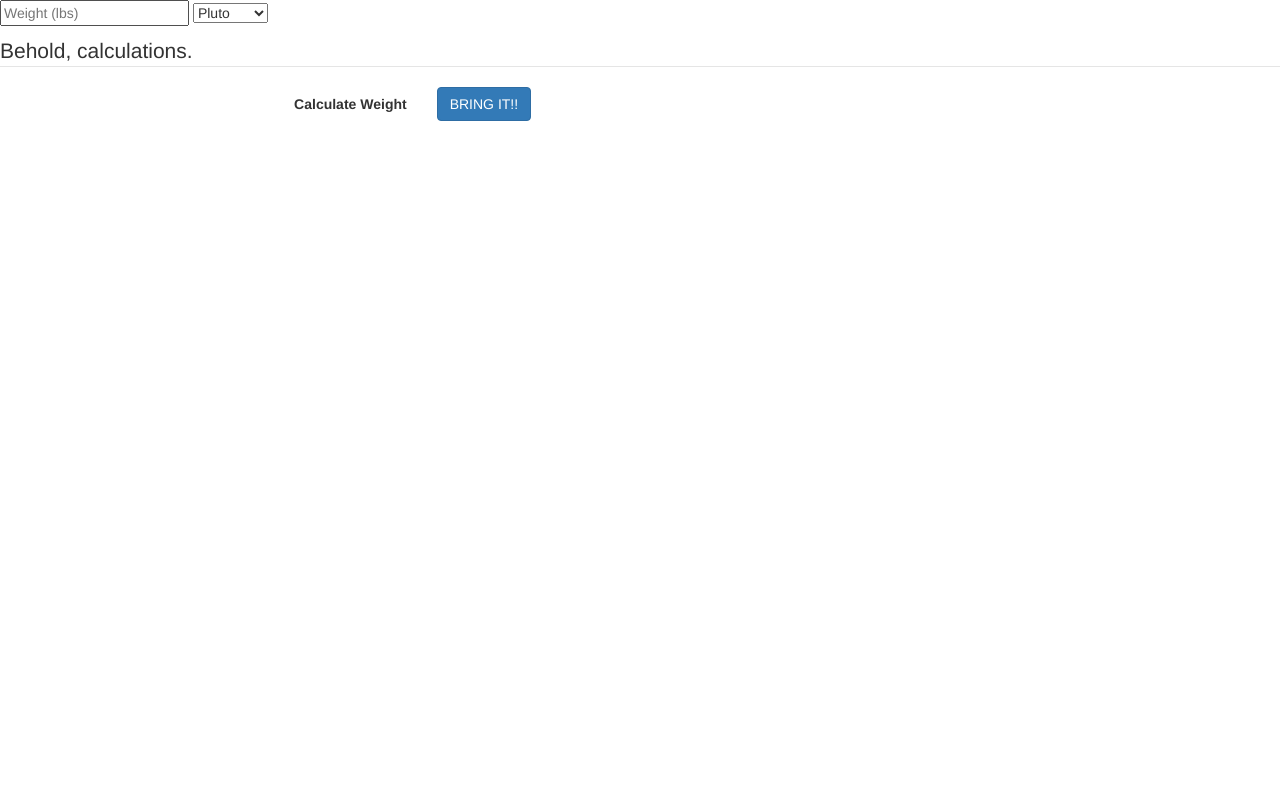
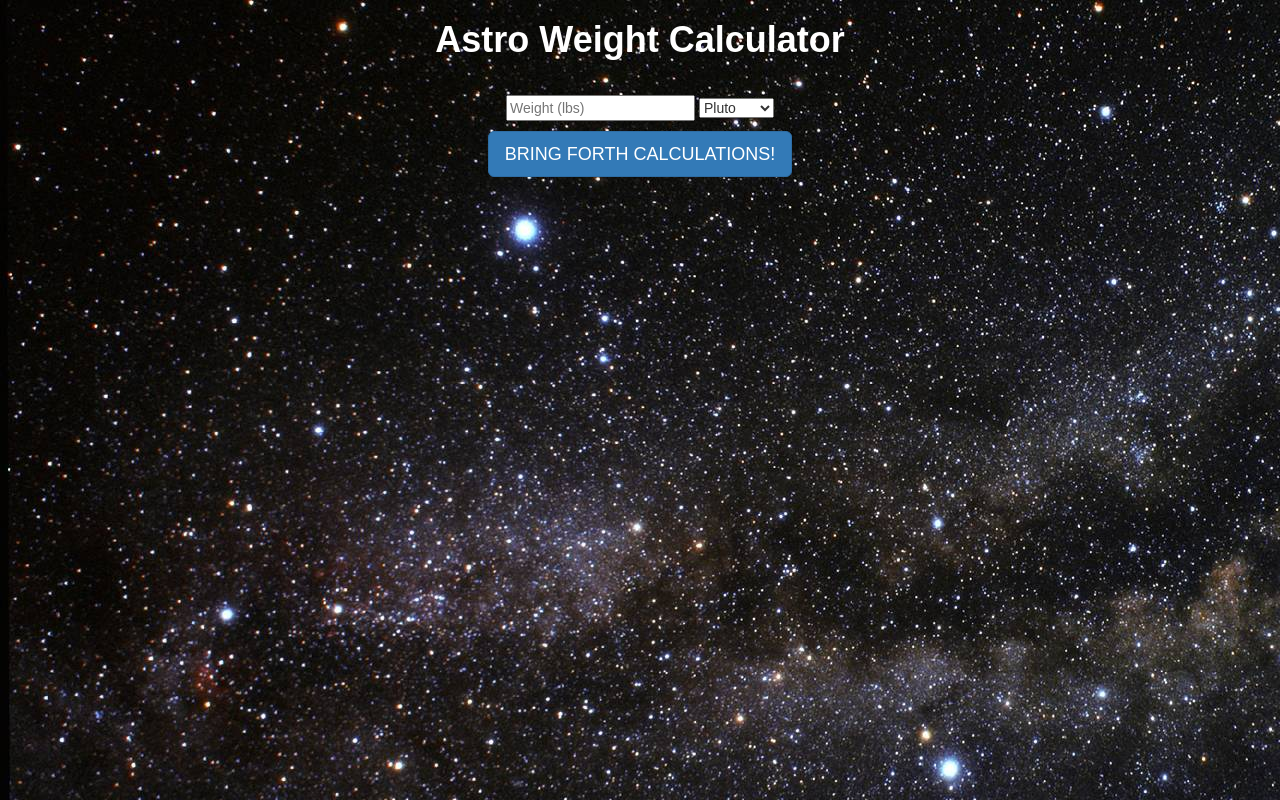
Before and after one commit to jasonvandewarker/astroweight, a website: page index.html in a window 1280 px wide. Drawn offline with nearby package versions, Linux system fonts and the light colour scheme; a web font is replaced by a local one.

Commit message:
Custom CSS added.

```diff
--- a/index.html
+++ b/index.html
@@ -1,34 +1,42 @@
 <!DOCTYPE html>
 <html>
+
 <head>
   <meta charset="utf-8">
   <link rel="stylesheet" href="https://maxcdn.bootstrapcdn.com/bootstrap/3.3.7/css/bootstrap.min.css" integrity="sha384-BVYiiSIFeK1dGmJRAkycuHAHRg32OmUcww7on3RYdg4Va+PmSTsz/K68vbdEjh4u" crossorigin="anonymous">
+  <link rel="stylesheet" href="styles.css">
+  <link href="https://fonts.googleapis.com/css?family=Palanquin+Dark" rel="stylesheet">
 
   <title>Astro Weight Calculator</title>
 </head>
+
 <body>
+  <h1>Astro Weight Calculator</h1>
   <!-- Write your markup here -->
+
   <input id="userWeight" type="text" placeholder="Weight (lbs)" />
   <select id="planets"></select>
   <p id="output"></p>
-    <form class="form-horizontal">
-<fieldset>
+
+
+
 
   <!-- Button -->
   <div class="form-group">
-  <label class="col-md-4 control-label" for="singlebutton">Calculate Weight</label>
+    <label class="col-md-4 control-label" for="singlebutton"></label>
     <div class="col-md-4">
-    <button id="singlebutton" class="btn btn-primary" type="submit">BRING IT!!</button>
+      <button id="singlebutton" class="btn btn-primary btn-lg" type="button">BRING FORTH CALCULATIONS!</button>
     </div>
   </div>
-<!-- Form Name -->
-<legend>Behold, calculations.</legend>
 
 
-</fieldset>
+
+
+  <form class="form-inline">
   </form>
 
-    <!-- Don't forget to add your <script> tag here -->
+
   <script type="text/javascript" src="main.js"></script>
 </body>
+
 </html>
--- a/main.js
+++ b/main.js
@@ -1,3 +1,6 @@
+//This array is the data for the projects, containing
+//a planet and the gravity relative to Earth.
+
 var planets = [
   ['Pluto', 0.06],
   ['Neptune', 1.148],
@@ -12,24 +15,32 @@ var planets = [
   ['Sun', 27.9]
 ];
 
-
+//This block sets up the drop down menu.
 var sel = document.getElementById('planets');
-for(var i = 0; i < planets.length; i++) {
-    var option = document.createElement('option');
-    option.innerHTML = planets[i][0];
-    option.value = planets[i][1];
-    sel.appendChild(option);
+/*This loop goes through the array and appends the first value in the array,
+the planet name, to the select menu but keeps the
+gravity */
+for (var i = 0; i < planets.length; i++) {
+  var option = document.createElement('option'); //makes the option element
+  option.innerHTML = planets[i][0]; //selects the first item in the array
+  option.value = planets[i][1]; //stores the gravity
+  sel.appendChild(option);  // puts the options into the select menu
 }
 
+//This function takes the weight the user inputs, the gravity of the
+//planet the user selects from the select menu, multiplies them
+//together, and prints the result to the webpage after the
+//calculate button is clicked.
 function calculateWeight() {
   document.getElementById('singlebutton').onclick = function handleClickEvent(e) {
-  e.preventDefault();
-  var choose = document.getElementById('planets').selectedIndex;
-  var gravity = document.getElementById('planets')[choose].value;
-  var userWeight = document.getElementById('userWeight').value;
-  var result = Math.round(userWeight * gravity);
-  document.getElementById('output').append("On that planet you would weigh " + result + " lbs. Geeeeeez.");
-    //alert(weight * gravity);
-}}
+    e.preventDefault(); //binds click even to the calculate button
+    var choose = document.getElementById('planets').selectedIndex; //gets planet from select menu
+    var gravity = document.getElementById('planets')[choose].value; //takes gravity from planet selected
+    var userWeight = document.getElementById('userWeight').value; //stores weight inputed by user
+    var result = Math.round((userWeight * gravity) * 100) / 100; //multiplies the two numbers together
+    document.getElementById('output').append("On that planet you would weigh " + result + " lbs. Geeeeeez. ");
+    //the last one takes the result and prints it to the webpage.
+  }
+}
 
 calculateWeight();
--- /dev/null
+++ b/styles.css
@@ -0,0 +1,26 @@
+body {
+  text-align: center;
+  font-family: 'Palanquin Dark', sans-serif;
+  background-image: url(stars.jpg);
+  background-size: 100% 100% cover;
+  background-repeat: no-repeat;
+}
+
+h1 {
+  margin-bottom: 35px;
+  font-weight: bold;
+  color: white;
+}
+
+button {
+  border-radius: 4px;
+}
+
+p {
+  color: white;
+}
+
+form {
+  padding: 15px;
+  font-size: 150%;
+}
```
Also changed, not shown: spacepicture.jpg (added), stars.jpg (added). Lines whose indentation alone changed are shown as unchanged.
